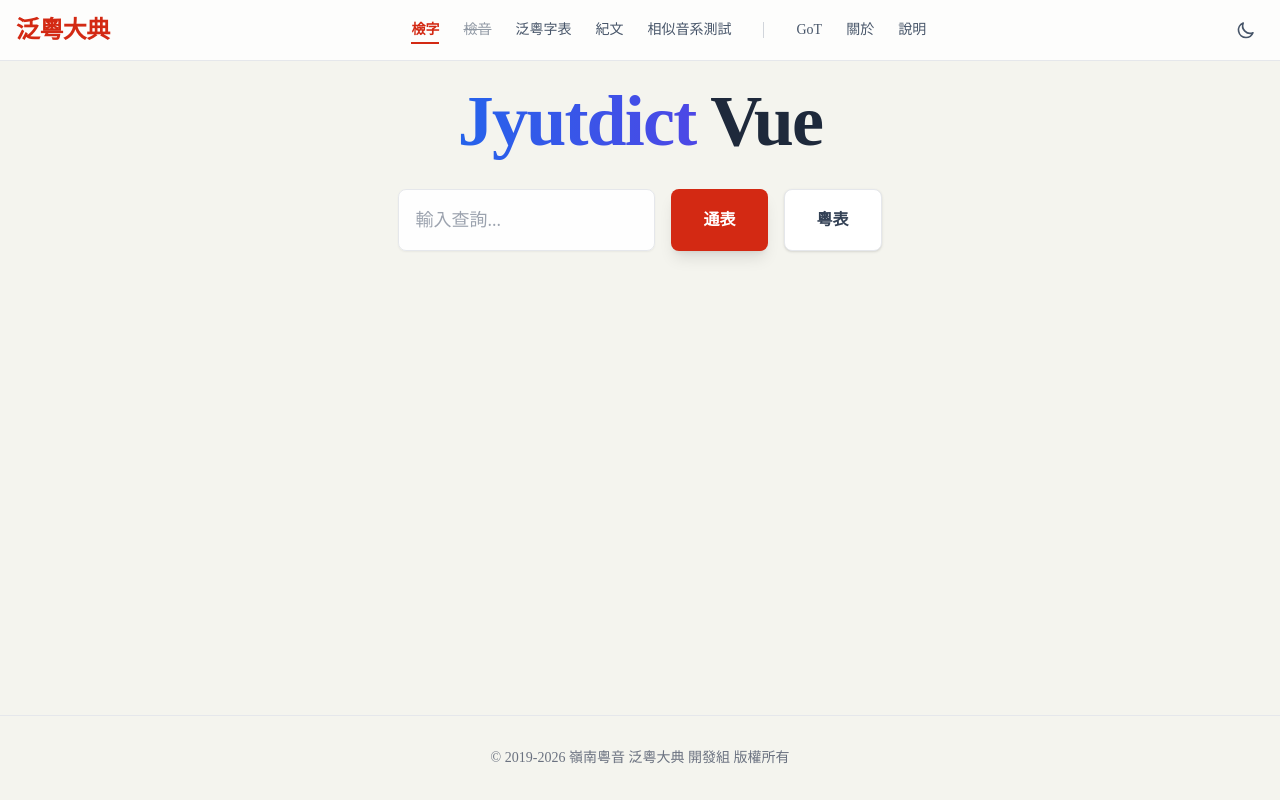
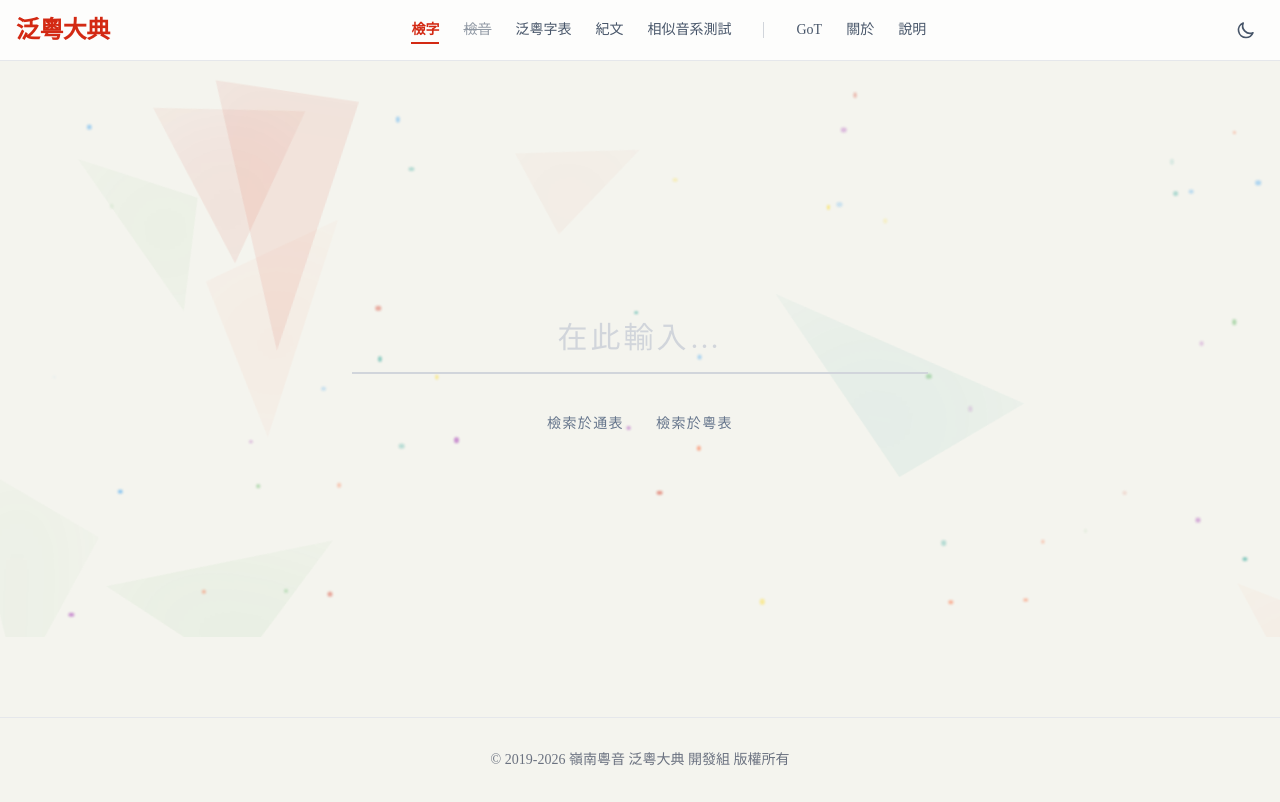
Before and after one commit to EcRal5t/jyutdict, a Vue app in the folder vue-app/: page / in a window 1280 px wide. Built offline with nearby package versions, Linux system fonts and the light colour scheme; a web font is replaced by a local one.

Commit message:
主頁重做

```diff
--- a/vue-app/src/App.vue
+++ b/vue-app/src/App.vue
@@ -1,7 +1,7 @@
 <script setup>
 import { RouterLink, RouterView, useRoute } from 'vue-router'
 import { ref, onMounted, computed } from 'vue'
-import { updateLogs, version } from './utils/updates.js'
+import { updateLogs, version, pansheetver } from './utils/updates.js'
 
 const route = useRoute()
 const isDarkMode = ref(false)
@@ -21,7 +21,7 @@ const toggleTheme = () => {
 const showTooltip = ref(false)
 const tooltipContent = computed(() => {
     if (route.path === '/sheet') {
-        return `Version: ${version}\nLast Update: 2026-01-19`; // Placeholder or simplified for home
+        return `Version: ${version}\nLast Update: ${pansheetver}`; // Placeholder or simplified for home
     }
     // Default / Home
     return updateLogs.map(l => `${l.city} - ${l.date}`).join('\n') + `\n\n主版本: ${version}`;
--- a/vue-app/src/components/ResultCard.vue
+++ b/vue-app/src/components/ResultCard.vue
@@ -121,13 +121,16 @@ const processedLocations = computed(() => {
         cellNotes = JSON.parse(jsonStr);
     } catch(e) { /* Error handling */ }
 
+
+    const lightness_scale = (localStorage.theme === 'dark') ? 1.12 : 0.88;
+
     const cities = [];
     props.headerInfo.cities.forEach(info => {
         const key = info.col;
         const value = props.rowData[key] ? String(props.rowData[key]).trim() : '';
         if (!value) return;
 
-        const color = info.color ? darkenColor(info.color, 0.88) : '#000'; // Using new darken algorithm
+        const color = info.color ? darkenColor(info.color, lightness_scale) : '#000'; // Using new darken algorithm
         const fullName = info.city + (info.sub ? info.sub : '');
 
         let displayValueHtml = value;
@@ -153,7 +156,7 @@ const processedLocations = computed(() => {
         const value = props.rowData[key] ? String(props.rowData[key]).trim() : '';
         if (!value) return;
 
-        const color = info.color ? darkenColor(info.color, 0.88) : '#000';
+        const color = info.color ? darkenColor(info.color, lightness_scale) : '#000';
          foreign.push({
             key,
             label: info.fullname,
@@ -264,7 +267,7 @@ const classification = computed(() => {
             <!-- Foreign (Separated by Divider) -->
             <div v-if="processedLocations.foreign.length > 0" class="pt-3 mt-2 border-t border-dashed border-gray-200 dark:border-slate-700 flex flex-wrap gap-4 text-sm/3">
                 <div v-for="loc in processedLocations.foreign" :key="loc.key" class="relative text-slate-500 dark:text-slate-400">
-                    <span class="font-bold" :style="{ color: loc.color }">{{ loc.label }}</span>:
+                    <span class="font-bold [text-shadow:_0_0_1px_#FFF7]" :style="{ color: loc.color }">{{ loc.label }}</span>:
                      <span :class="{ 'italic': loc.isItalic }" v-html="loc.value"></span>
                 </div>
             </div>
--- a/vue-app/src/utils/updates.js
+++ b/vue-app/src/utils/updates.js
@@ -66,4 +66,6 @@ export const updateLogs = [
     { city: '廣韻', date: '140930' }
 ];
 
-export const version = "α0.9.0/250627/250629";
+export const version = "β0.9.0/260119";
+
+export const pansheetver = "2024-07-23";
--- a/vue-app/src/views/HomeView.vue
+++ b/vue-app/src/views/HomeView.vue
@@ -1,6 +1,6 @@
 <script setup>
 import { useRouter } from 'vue-router'
-import { ref } from 'vue'
+import { ref, onMounted } from 'vue'
 
 const router = useRouter()
 const inputChara = ref('')
@@ -11,48 +11,198 @@ const goToDetail = () => {
     router.push({ path: '/detail', query: { chara: char } })
   }
 }
+
+// Background Elements Generation
+const shards = ref([])
+const particles = ref([])
+
+const colors = [
+  '#D32913', // Brand Red
+  '#FFD700', // Gold/Yellow
+  '#2196F3', // Blue
+  '#4CAF50', // Green
+  '#9C27B0', // Purple
+  '#009688', // Teal
+  '#FF5722', // Deep Orange
+]
+
+const randomRange = (min, max) => Math.random() * (max - min) + min
+
+const isInCenter = (top, left) => {
+  // Avoid central area: Top 35%-65%, Left 20%-80%
+  return (top > 35 && top < 65) && (left > 20 && left < 80)
+}
+
+const generateElements = () => {
+  // Generate Shards (Background Shapes)
+  const shardCount = 18
+  shards.value = Array.from({ length: shardCount }, (_, i) => {
+    // Generate irregular triangle points
+    const p1 = `${randomRange(0, 40)}% ${randomRange(0, 40)}%`
+    const p2 = `${randomRange(60, 100)}% ${randomRange(0, 40)}%`
+    const p3 = `${randomRange(40, 60)}% ${randomRange(60, 100)}%`
+
+    let top, left
+    let attempts = 0
+    // Rejection sampling to avoid center
+    do {
+      top = randomRange(-10, 110)
+      left = randomRange(-10, 110)
+      attempts++
+    } while (isInCenter(top, left) && attempts < 10)
+
+    return {
+      id: i,
+      style: {
+        top: `${top}%`,
+        left: `${left}%`,
+        width: `${randomRange(150, 400)}px`,
+        height: `${randomRange(150, 400)}px`,
+        backgroundColor: colors[Math.floor(Math.random() * colors.length)],
+        opacity: randomRange(0.04, 0.09), // Slight bump to ensure visibility
+        filter: `blur(${randomRange(40, 90)}px)`,
+        transform: `rotate(${randomRange(0, 360)}deg)`,
+        clipPath: `polygon(${p1}, ${p2}, ${p3})`,
+        // Animation props
+        animationName: i % 2 === 0 ? 'bg-float' : 'bg-float-reverse',
+        animationDuration: `${randomRange(15, 45)}s`,
+        animationDelay: `${randomRange(-40, 0)}s`,
+        animationTimingFunction: 'ease-in-out',
+        animationIterationCount: 'infinite',
+        animationDirection: 'alternate'
+      }
+    }
+  })
+
+  // Generate Particles (Small dots/dust)
+  const particleCount = 50
+  particles.value = Array.from({ length: particleCount }, (_, i) => {
+    let top, left
+    top = randomRange(0, 100)
+    left = randomRange(0, 100)
+
+    return {
+      id: i,
+      style: {
+        top: `${top}%`,
+        left: `${left}%`,
+        width: `${randomRange(3, 6)}px`,
+        height: `${randomRange(3, 6)}px`,
+        backgroundColor: colors[Math.floor(Math.random() * colors.length)],
+        opacity: 1, // Base opacity, controlled by keyframes
+        borderRadius: '50%',
+        filter: 'blur(1px)',
+        // Animation props
+        animationName: 'bg-particle-float',
+        animationDuration: `${randomRange(10, 20)}s`,
+        animationDelay: `${randomRange(-20, 0)}s`,
+        animationTimingFunction: 'linear',
+        animationIterationCount: 'infinite',
+        // target opacity for randomness in CSS variable if needed, but simple keyframes work
+        '--p-opacity': randomRange(0.2, 0.5)
+      }
+    }
+  })
+}
+
+onMounted(() => {
+  generateElements()
+})
 </script>
 
 <template>
-  <div class="flex-1 bg-[#F4F4EE] dark:bg-slate-900 flex flex-col items-center justify-center p-6 w-full">
-    <!-- Hero Section -->
-    <div class="text-center max-w-4xl mx-auto space-y-8 animate-fade-in-up">
-      <div class="space-y-4">
-        <h1 class="text-6xl md:text-7xl font-extrabold tracking-tight text-slate-900 dark:text-white">
-          <span class="bg-clip-text text-transparent bg-gradient-to-r from-blue-600 to-indigo-600">
-            Jyutdict
-          </span>
-          <span class="text-slate-800 dark:text-slate-200">Vue</span>
-        </h1>
+  <div
+    class="relative w-full h-full min-h-[calc(100vh-14rem)] flex flex-col items-center justify-center overflow-hidden bg-[#F4F4EE] dark:bg-slate-900 transition-colors duration-300">
+
+    <!-- Dynamic Background Layer -->
+    <div class="absolute inset-0 overflow-hidden pointer-events-none select-none">
+
+      <!-- Shards -->
+      <div v-for="shard in shards" :key="`shard-${shard.id}`" class="absolute will-change-transform"
+        :style="shard.style"></div>
+
+      <!-- Particles -->
+      <div v-for="particle in particles" :key="`particle-${particle.id}`" class="absolute will-change-transform"
+        :style="particle.style"></div>
+
+      <!-- Gradient Overlay for depth -->
+      <div
+        class="absolute inset-0 bg-gradient-radial from-transparent via-[#F4F4EE]/30 to-[#F4F4EE]/90 dark:via-slate-900/30 dark:to-slate-900/90">
+      </div>
     </div>
 
-      <!-- Search Section -->
-      <div class="space-y-4">
-        <div class="flex flex-col sm:flex-row gap-4 justify-center max-w-2xl mx-auto">
-          <input v-model="inputChara" @keypress.enter="goToDetail" type="text" placeholder="輸入查詢..."
-            class="flex-1 p-4 rounded-lg border border-gray-200 dark:border-slate-700 bg-white/90 dark:bg-slate-800/90 backdrop-blur shadow-sm focus:ring-2 focus:ring-accent/50 focus:border-accent outline-none text-lg transition-all dark:text-white">
+    <!-- Main Content -->
+    <div class="relative z-10 w-full max-w-4xl mx-auto px-4 flex flex-col items-center gap-12">
+
+      <!-- Minimalist Search -->
+      <div class="w-full max-w-xl flex flex-col gap-6 animate-fade-in-up mt-10">
+        <div class="relative group">
+          <input v-model="inputChara" @keypress.enter="goToDetail" type="text" placeholder="在此輸入…"
+            class="w-full bg-transparent border-b-2 border-gray-300 dark:border-slate-600 focus:border-[#D32913] dark:focus:border-[#D32913] py-4 text-center text-3xl font-light tracking-widest outline-none transition-colors duration-300 placeholder-gray-300 dark:placeholder-slate-700 text-slate-800 dark:text-slate-100">
+        </div>
+
+        <div class="flex justify-center gap-8 mt-4">
           <button @click="goToDetail"
-            class="bg-accent hover:bg-red-700 text-white px-8 py-4 rounded-lg font-bold shadow-lg hover:shadow-xl hover:-translate-y-0.5 active:translate-y-0 transition-all duration-200">
-            通表
+            class="text-slate-500 hover:text-[#D32913] dark:text-slate-400 dark:hover:text-[#D32913] font-medium tracking-widest transition-colors duration-300 text-sm uppercase">
+            檢索於通表
           </button>
           <button @click="router.push({ path: '/sheet', query: inputChara ? { q: inputChara } : {} })"
-            class="bg-white dark:bg-slate-800 text-slate-700 dark:text-slate-200 border border-gray-200 dark:border-slate-700 px-8 py-4 rounded-lg font-bold shadow hover:shadow-md hover:-translate-y-0.5 active:translate-y-0 transition-all duration-200 whitespace-nowrap hidden sm:block">
-            粵表
+            class="text-slate-500 hover:text-[#D32913] dark:text-slate-400 dark:hover:text-[#D32913] font-medium tracking-widest transition-colors duration-300 text-sm uppercase">
+            檢索於粵表
           </button>
         </div>
-        <!-- Mobile only secondary button -->
-        <button @click="router.push({ path: '/sheet', query: inputChara ? { q: inputChara } : {} })"
-          class="sm:hidden w-full bg-white dark:bg-slate-800 text-slate-700 dark:text-slate-200 border border-gray-200 dark:border-slate-700 px-8 py-4 rounded-lg font-bold shadow hover:shadow-md hover:-translate-y-0.5 active:translate-y-0 transition-all duration-200">
-          前往泛粵表
-        </button>
       </div>
+
     </div>
   </div>
 </template>
 
+<!-- Non-scoped styles for global keyframes to ensure JS strings match -->
+<style>
+@keyframes bg-float {
+  0% {
+    transform: translate(0, 0) rotate(0deg);
+  }
+
+  100% {
+    transform: translate(40px, 30px) rotate(10deg);
+  }
+}
+
+@keyframes bg-float-reverse {
+  0% {
+    transform: translate(0, 0) rotate(0deg);
+  }
+
+  100% {
+    transform: translate(-40px, -30px) rotate(-10deg);
+  }
+}
+
+@keyframes bg-particle-float {
+  0% {
+    transform: translateY(0) translateX(0);
+    opacity: 0;
+  }
+
+  20% {
+    opacity: var(--p-opacity, 0.4);
+  }
+
+  80% {
+    opacity: var(--p-opacity, 0.4);
+  }
+
+  100% {
+    transform: translateY(-80px) translateX(25px);
+    opacity: 0;
+  }
+}
+</style>
+
 <style scoped>
 .animate-fade-in-up {
-  animation: fadeInUp 0.8s ease-out;
+  animation: fadeInUp 1s ease-out;
 }
 
 @keyframes fadeInUp {
```
Lines whose indentation alone changed are shown as unchanged.
